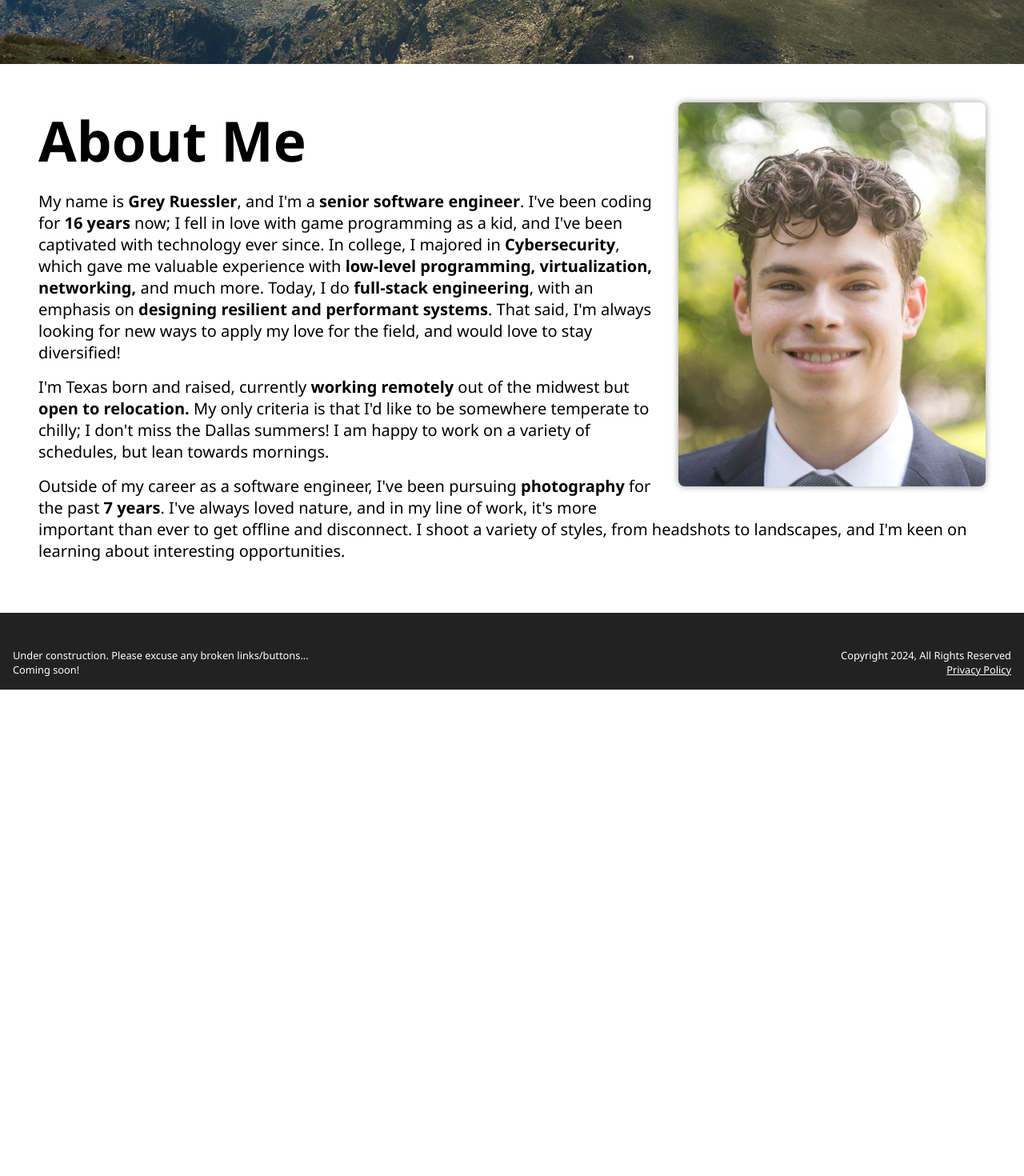
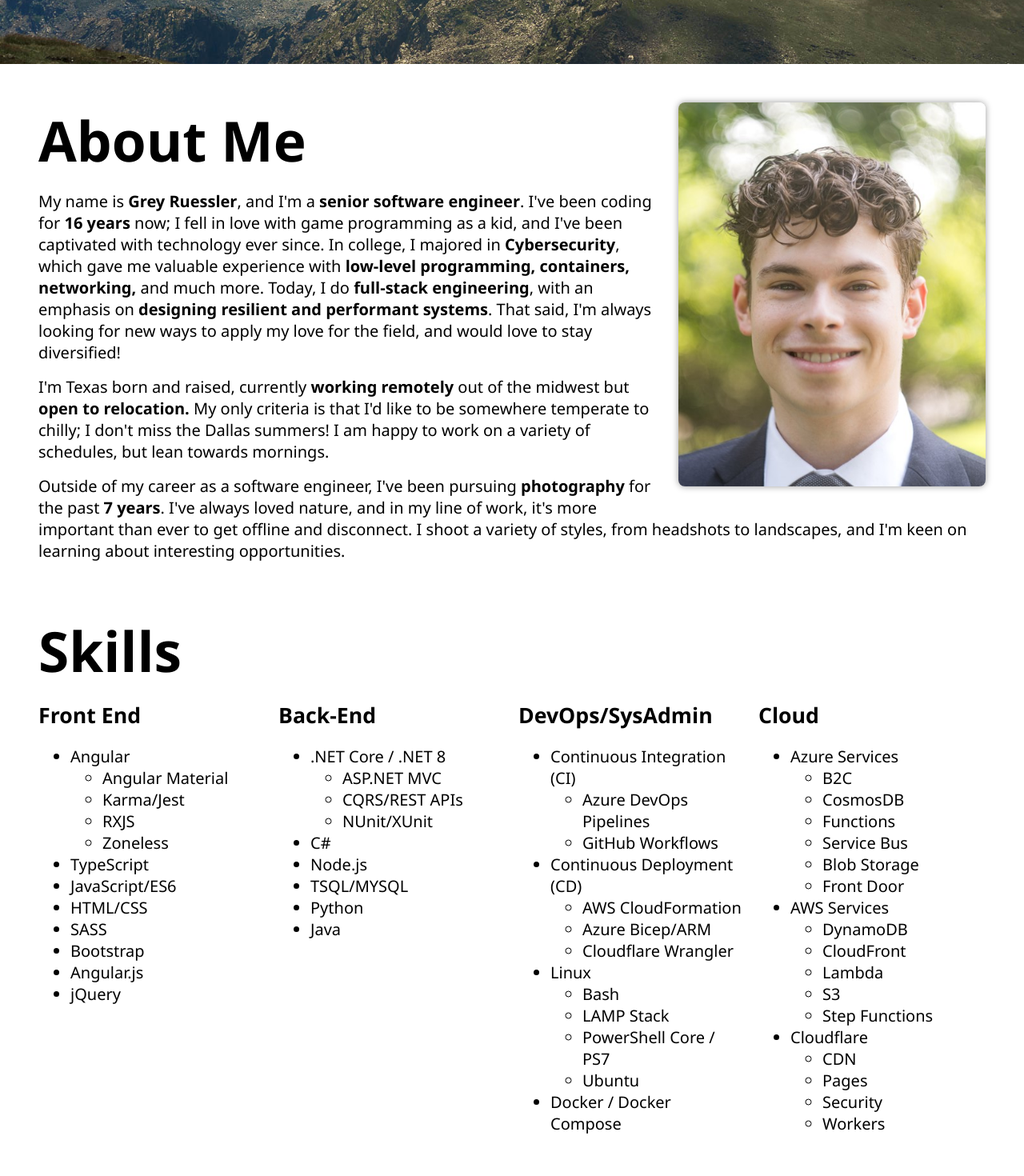
Before and after one commit to grey-r/greycodes, an Angular app in the folder pages/greycodes.net/: page / in a window 1280 px wide. Shown: the part 720-2190 px from the top of the page at 80% size. Before the commit the page ends 1582 px from the top, so only its background shows below. Built offline with nearby package versions, Linux system fonts and the light colour scheme.

Commit message:
organize content

```diff
--- a/pages/greycodes.net/src/app/core/components/footer/footer.component.html
+++ b/pages/greycodes.net/src/app/core/components/footer/footer.component.html
@@ -1,7 +1,5 @@
 <div>
-  <p>
-    Under construction. Please excuse any broken links/buttons... Coming soon!
-  </p>
+  <p>Under Construction</p>
 </div>
 <div></div>
 <div>
--- a/pages/greycodes.net/src/app/core/components/header/header.component.html
+++ b/pages/greycodes.net/src/app/core/components/header/header.component.html
@@ -14,9 +14,9 @@
     [routerLinkActiveOptions]="{ exact: true }"
     >Home</a
   >
-  <a>Portfolio</a>
-  <a>Photography</a>
-  <a>Contact</a>
+  <a class="disabled">Portfolio</a>
+  <a class="disabled">Photography</a>
+  <a class="disabled">Contact</a>
 </div>
 <!--Right-->
 <div class="desktop-only socials">
--- /dev/null
+++ b/pages/greycodes.net/src/app/pages/home/about-me/about-me.component.html
@@ -0,0 +1,29 @@
+<img class="portrait" src="assets/portrait.jpg" loading="lazy" />
+<h1>About Me</h1>
+<p>
+  My name is <strong>Grey Ruessler</strong>, and I'm a
+  <strong>senior software engineer</strong>. I've been coding for
+  <strong> {{ codingYears$ | async }} years</strong> now; I fell in love with
+  game programming as a kid, and I've been captivated with technology ever
+  since. In college, I majored in <strong>Cybersecurity</strong>, which gave me
+  valuable experience with
+  <strong>low-level programming, containers, networking,</strong> and much more.
+  Today, I do <strong>full-stack engineering</strong>, with an emphasis on
+  <strong>designing resilient and performant systems</strong>. That said, I'm
+  always looking for new ways to apply my love for the field, and would love to
+  stay diversified!
+</p>
+<p>
+  I'm Texas born and raised, currently <strong>working remotely</strong> out of
+  the midwest but <strong>open to relocation.</strong> My only criteria is that
+  I'd like to be somewhere temperate to chilly; I don't miss the Dallas summers!
+  I am happy to work on a variety of schedules, but lean towards mornings.
+</p>
+<p>
+  Outside of my career as a software engineer, I've been pursuing
+  <strong>photography</strong> for the past
+  <strong>{{ photographyYears$ | async }} years</strong>. I've always loved
+  nature, and in my line of work, it's more important than ever to get offline
+  and disconnect. I shoot a variety of styles, from headshots to landscapes, and
+  I'm keen on learning about interesting opportunities.
+</p>
--- /dev/null
+++ b/pages/greycodes.net/src/app/pages/home/about-me/about-me.component.scss
@@ -0,0 +1,26 @@
+:host {
+  h1,
+  p {
+    margin-bottom: 1rem;
+  }
+
+  font-weight: 500;
+  strong {
+    font-weight: 600;
+  }
+
+  &.inverted {
+    --text-color: #fff;
+    background: #333;
+  }
+}
+
+.portrait {
+  float: right;
+  width: min(480px, 30vw);
+  margin-left: 1rem;
+  margin-bottom: 1rem;
+
+  box-shadow: 0rem 0rem 0.5rem rgba(0, 0, 0, 0.4);
+  border-radius: 0.5rem;
+}
--- /dev/null
+++ b/pages/greycodes.net/src/app/pages/home/about-me/about-me.component.ts
@@ -0,0 +1,38 @@
+import { AsyncPipe } from '@angular/common';
+import { Component } from '@angular/core';
+import { Observable, interval, startWith, map } from 'rxjs';
+
+@Component({
+  selector: 'app-about-me',
+  standalone: true,
+  imports: [AsyncPipe],
+  templateUrl: './about-me.component.html',
+  styleUrl: './about-me.component.scss',
+})
+export class AboutMeComponent {
+  public readonly codingYears$ = this.getYearsSince(new Date(2008, 5, 23));
+  public readonly photographyYears$ = this.getYearsSince(
+    new Date(2016, 12, 25)
+  );
+
+  private getYearsSince(date: Date): Observable<number>;
+  private getYearsSince(year: number): Observable<number>;
+  private getYearsSince(input: number | Date) {
+    const date = typeof input === 'number' ? new Date(input) : input;
+    return interval(60000).pipe(
+      startWith(0),
+      map(() => this.getYearsDiff(date, new Date()))
+    );
+  }
+
+  private getYearsDiff(from: Date, to: Date): number {
+    let yearDiff = to.getFullYear() - from.getFullYear();
+    const monthDiff = to.getMonth() - from.getMonth();
+    if (monthDiff < 0) {
+      yearDiff--;
+    } else if (monthDiff === 0 && to.getDay() - from.getDay() < 0) {
+      yearDiff--;
+    }
+    return yearDiff;
+  }
+}
--- a/pages/greycodes.net/src/app/pages/home/home.component.html
+++ b/pages/greycodes.net/src/app/pages/home/home.component.html
@@ -1,9 +1,3 @@
-<!-- <div class="fw-image-container">
-  <div>
-    <img src="assets/20220818_mtn_DSC0866.jpg" class="h-full-minus-header" />
-    <div class="overlay slogan-text">Grey Codes .NET</div>
-  </div>
-</div> -->
 <div class="bg-content-1 h-full-minus-header">
   <div>
     <div class="slogan-text">
@@ -20,38 +14,15 @@
   </div>
 </div>
 <div class="content">
-  <img class="portrait" src="assets/portrait.jpg" loading="lazy" />
-  <h1 #aboutMe>About Me</h1>
-  <p>
-    My name is <strong>Grey Ruessler</strong>, and I'm a
-    <strong>senior software engineer</strong>. I've been coding for
-    <strong> {{ codingYears$ | async }} years</strong> now; I fell in love with
-    game programming as a kid, and I've been captivated with technology ever
-    since. In college, I majored in <strong>Cybersecurity</strong>, which gave
-    me valuable experience with
-    <strong>low-level programming, virtualization, networking,</strong> and much
-    more. Today, I do <strong>full-stack engineering</strong>, with an emphasis
-    on <strong>designing resilient and performant systems</strong>. That said,
-    I'm always looking for new ways to apply my love for the field, and would
-    love to stay diversified!
-  </p>
-  <p>
-    I'm Texas born and raised, currently <strong>working remotely</strong> out
-    of the midwest but <strong>open to relocation.</strong> My only criteria is
-    that I'd like to be somewhere temperate to chilly; I don't miss the Dallas
-    summers! I am happy to work on a variety of schedules, but lean towards
-    mornings.
-  </p>
-  <p>
-    Outside of my career as a software engineer, I've been pursuing
-    <strong>photography</strong> for the past
-    <strong>{{ photographyYears$ | async }} years</strong>. I've always loved
-    nature, and in my line of work, it's more important than ever to get offline
-    and disconnect. I shoot a variety of styles, from headshots to landscapes,
-    and I'm keen on learning about interesting opportunities.
-  </p>
+  <a #aboutMe></a>
+  @defer() {
+  <app-about-me></app-about-me>
+  }
 </div>
-<!-- <div class="content">
+<div class="content">
   <h1>Skills</h1>
-</div> -->
+  @defer() {
+  <app-skills-grid></app-skills-grid>
+  }
+</div>
 <app-footer></app-footer>
--- a/pages/greycodes.net/src/app/pages/home/home.component.scss
+++ b/pages/greycodes.net/src/app/pages/home/home.component.scss
@@ -41,7 +41,6 @@
   font-size: max(6vw, 5vh);
   text-align: start;
   --text-color: #332525;
-  color: var(--text-color);
   @include mixins.text-shadow-sm();
 }
 
@@ -83,14 +82,15 @@ div.content {
   strong {
     font-weight: 600;
   }
+
+  &.inverted {
+    --text-color: #fff;
+    background: #333;
+  }
 }
 
-.portrait {
-  float: right;
-  width: min(480px, 30vw);
-  margin-left: 1rem;
-  margin-bottom: 1rem;
-
-  box-shadow: 0rem 0rem 0.5rem rgba(0, 0, 0, 0.4);
-  border-radius: 0.5rem;
+// personal skills
+.prs::after {
+  content: "*";
+  opacity: 0.3;
 }
--- /dev/null
+++ b/pages/greycodes.net/src/app/pages/home/skills-grid/skills-grid.component.html
@@ -0,0 +1,108 @@
+<!--TODO: accept data structure, render recursively-->
+<!--better yet, render icons-->
+<div class="skill-grid">
+  <div>
+    <h5>Front End</h5>
+    <ul>
+      <li>
+        Angular
+        <ul>
+          <li>Angular Material</li>
+          <li>Karma/Jest</li>
+          <li>RXJS</li>
+          <li>Zoneless</li>
+        </ul>
+      </li>
+      <li>TypeScript</li>
+      <li>JavaScript/ES6</li>
+      <li>HTML/CSS</li>
+      <li>SASS</li>
+      <li>Bootstrap</li>
+      <li>Angular.js</li>
+      <li>jQuery</li>
+    </ul>
+  </div>
+  <div>
+    <h5>Back-End</h5>
+    <ul>
+      <li>
+        .NET Core / .NET 8
+        <ul>
+          <li>ASP.NET MVC</li>
+          <li>CQRS/REST APIs</li>
+          <li>NUnit/XUnit</li>
+        </ul>
+      </li>
+      <li>C#</li>
+      <li>Node.js</li>
+      <li>TSQL/MYSQL</li>
+      <li>Python</li>
+      <li>Java</li>
+    </ul>
+  </div>
+  <div>
+    <h5>DevOps/SysAdmin</h5>
+    <ul>
+      <li>
+        Continuous Integration (CI)
+        <ul>
+          <li>Azure DevOps Pipelines</li>
+          <li>GitHub Workflows</li>
+        </ul>
+      </li>
+      <li>
+        Continuous Deployment (CD)
+        <ul>
+          <li>AWS CloudFormation</li>
+          <li>Azure Bicep/ARM</li>
+          <li>Cloudflare Wrangler</li>
+        </ul>
+      </li>
+      <li>
+        Linux
+        <ul>
+          <li>Bash</li>
+          <li>LAMP Stack</li>
+          <li>PowerShell Core / PS7</li>
+          <li>Ubuntu</li>
+        </ul>
+      </li>
+      <li>Docker / Docker Compose</li>
+    </ul>
+  </div>
+  <div>
+    <h5>Cloud</h5>
+    <ul>
+      <li>
+        Azure Services
+        <ul>
+          <li>B2C</li>
+          <li>CosmosDB</li>
+          <li>Functions</li>
+          <li>Service Bus</li>
+          <li>Blob Storage</li>
+          <li>Front Door</li>
+        </ul>
+      </li>
+      <li>
+        AWS Services
+        <ul>
+          <li>DynamoDB</li>
+          <li>CloudFront</li>
+          <li>Lambda</li>
+          <li>S3</li>
+          <li>Step Functions</li>
+        </ul>
+      </li>
+      <li>
+        Cloudflare
+        <ul>
+          <li>CDN</li>
+          <li>Pages</li>
+          <li>Security</li>
+          <li>Workers</li>
+        </ul>
+      </li>
+    </ul>
+  </div>
+</div>
--- /dev/null
+++ b/pages/greycodes.net/src/app/pages/home/skills-grid/skills-grid.component.scss
@@ -0,0 +1,5 @@
+.skill-grid {
+  display: grid;
+  gap: 1rem;
+  grid-template-columns: repeat(auto-fit, minmax(15rem, 1fr));
+}
--- a/pages/greycodes.net/src/styles.scss
+++ b/pages/greycodes.net/src/styles.scss
@@ -10,7 +10,6 @@ html {
   padding: 0;
   margin: 0;
   --text-color: #{variables.$text-color-main};
-  color: var(--text-color);
 }
 
 body {
@@ -78,9 +77,14 @@ button,
 
 * {
   scroll-margin-top: #{variables.$header-height};
+  color: var(--text-color);
 }
 
 a {
-  color: var(--text-color);
   text-decoration: none;
 }
+
+.disabled {
+  pointer-events: none;
+  opacity: 0.5;
+}
```
Also changed, not shown: pages/greycodes.net/src/app/pages/home/home.component.ts (+10 -30 lines), pages/greycodes.net/src/app/pages/home/skills-grid/skills-grid.component.ts (added, +12 -0 lines), 2 other files (tests, documents, lock files or other folders).
